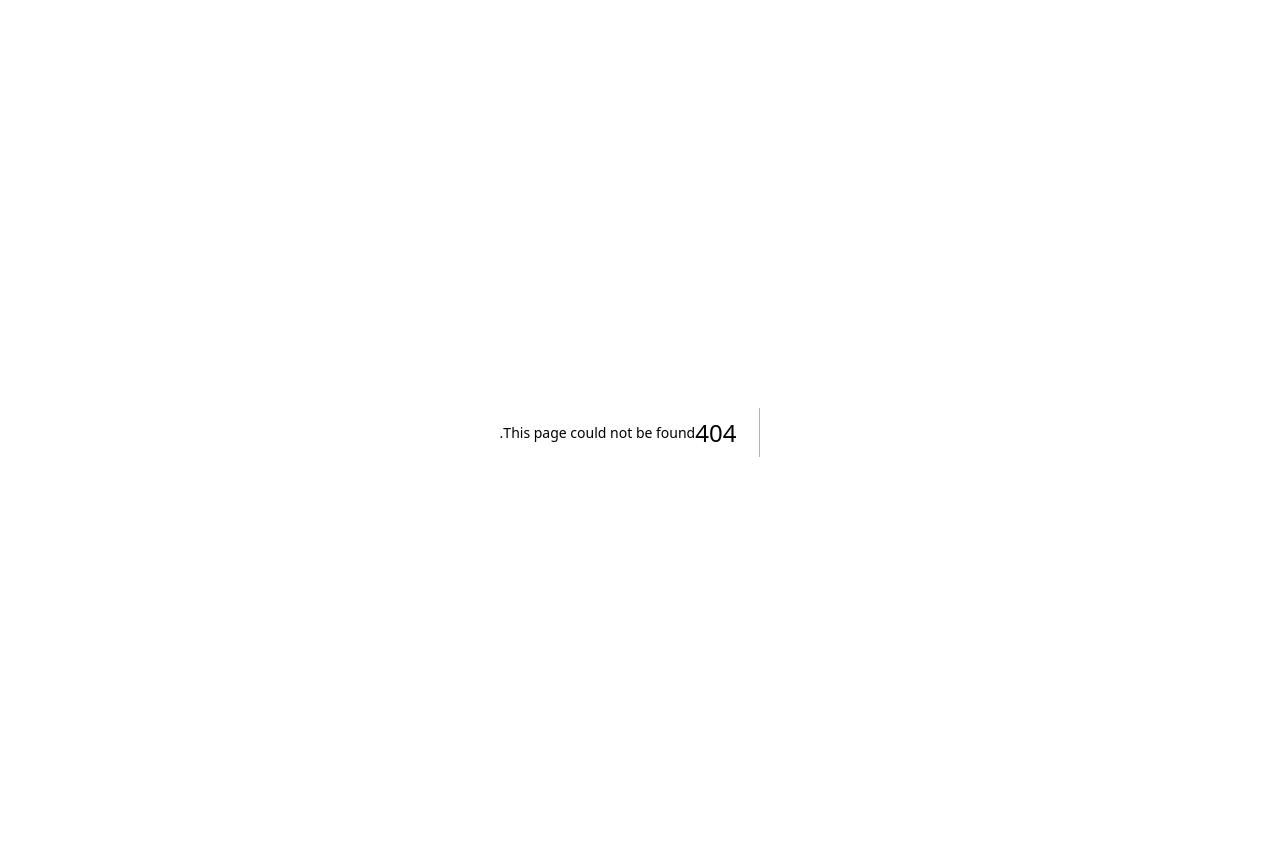
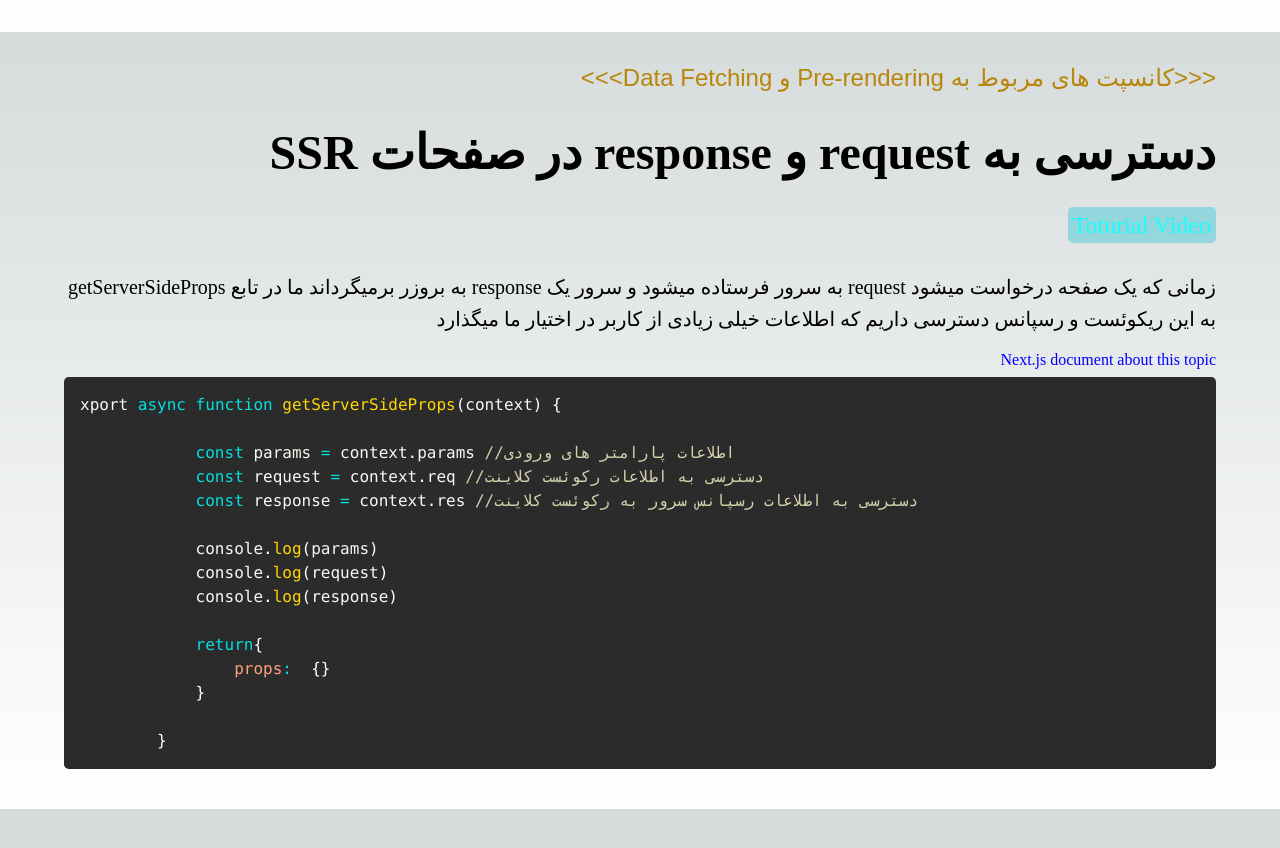
Before and after one commit to mosalehkamali/nextjs-tutorial, a Next.js app: page /Pre-rendering-Data-Fetching/RequestResponseInSSR in a window 1280 px wide. Before the commit this address had no page. Shown: the top 848 px of the page. Built offline with nearby package versions, Linux system fonts and the light colour scheme.

Commit message:
RequestResponseInSSR

```diff
--- a/data/db.json
+++ b/data/db.json
@@ -124,6 +124,12 @@
             "title":"نکات مهم SSR و تابع getServerSideProps",
             "path":"getServerSidePropsPoints",
             "lessonLink":"https://sabzlearn.ir/lesson/45-27956/"
+           },
+           {
+            "id":121,
+            "title":"دسترسی به request و response در صفحات SSR",
+            "path":"RequestResponseInSSR",
+            "lessonLink":"https://sabzlearn.ir/lesson/45-27957/"
            }
 
         ]
--- /dev/null
+++ b/pages/Pre-rendering-Data-Fetching/RequestResponseInSSR.js
@@ -0,0 +1,37 @@
+import CodeBox from '@/components/module/CodeBox'
+import TopicHeader from '@/components/module/TopicHeader'
+import Link from 'next/link'
+import React from 'react'
+
+
+function RequestResponseInSSR() {
+  return (
+    <>
+    <TopicHeader></TopicHeader>
+    <p className='topic-text'>
+        زمانی که یک صفحه درخواست میشود request به سرور فرستاده میشود و سرور یک response به بروزر برمیگرداند ما در تابع getServerSideProps به این ریکوئست و رسپانس دسترسی داریم که اطلاعات خیلی زیادی از کاربر در اختیار ما میگذارد
+    </p>
+    <Link className='topic-link' href="https://nextjs.org/docs/pages/building-your-application/rendering/server-side-rendering">Next.js document about this topic</Link>
+      <CodeBox code={
+        `xport async function getServerSideProps(context) {
+
+            const params = context.params //اطلاعات پارامتر های ورودی
+            const request = context.req //دسترسی به اطلاعات رکوئست کلاینت
+            const response = context.res //دسترسی به اطلاعات رسپانس سرور به رکوئست کلاینت
+
+            console.log(params)
+            console.log(request)
+            console.log(response)
+
+            return{
+                props:  {}
+            }
+
+        }`
+      }>
+      </CodeBox>
+    </>
+  )
+}
+
+export default RequestResponseInSSR
```
